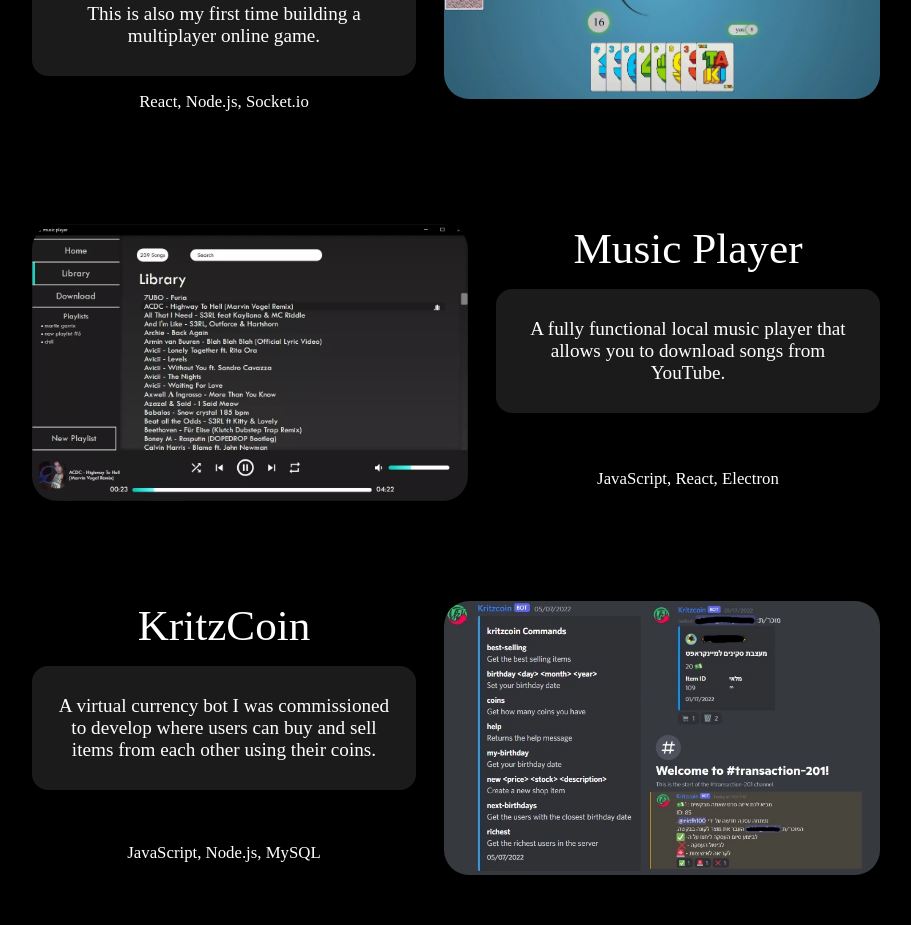
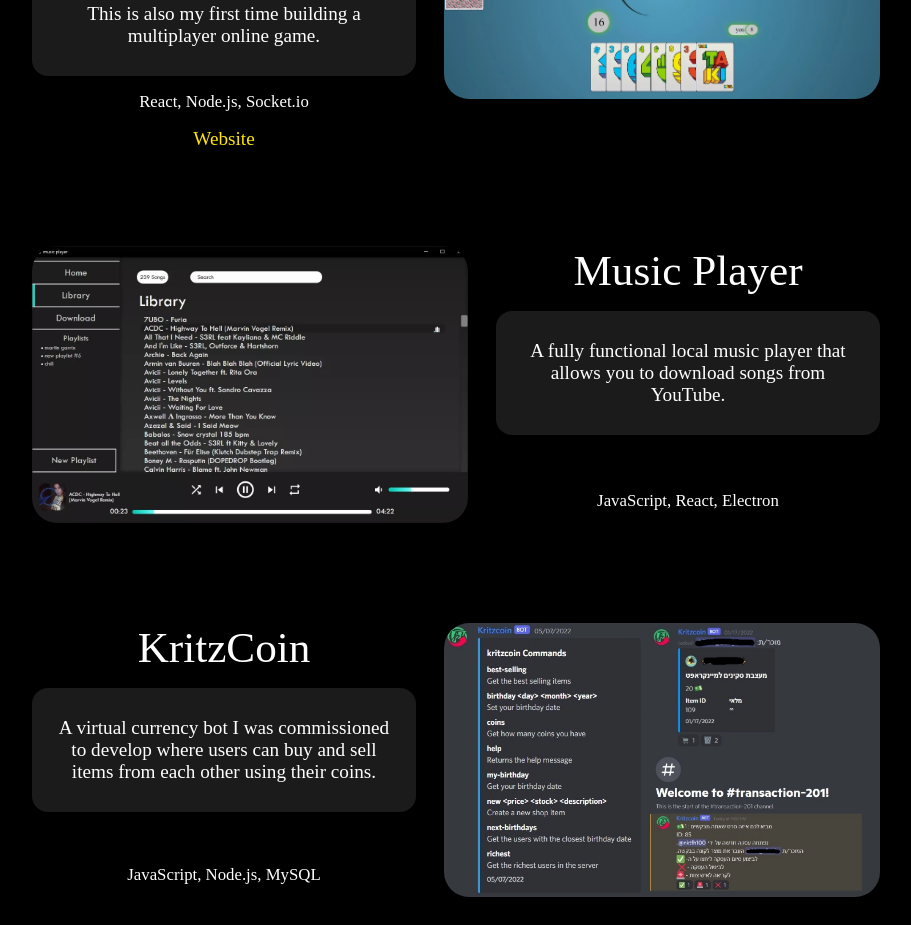
Before and after one commit to nktfh100/nktfh100.com, a React (Create React App) app: page / in a window 1280 px wide. Shown: the part 2320-3245 px from the top of the page, without its empty margins (184-1095 px from the left). Built offline with nearby package versions, Linux system fonts and the light colour scheme; a web font is replaced by a local one.

Commit message:
Added taki online link

```diff
--- a/src/components/portfolio/Portfolio.tsx
+++ b/src/components/portfolio/Portfolio.tsx
@@ -15,7 +15,7 @@
         desc: "An online version of the popular card game Taki.\nThis is also my first time building a multiplayer online game.",
         image: "/assets/media/taki_img_1.webp",
         technologies: ["React", "Node.js", "Socket.io"],
-        links: []
+        links: ["Website@https://taki-online.nktfh100.com/"]
     },
     {
         title: "Music Player",
```
